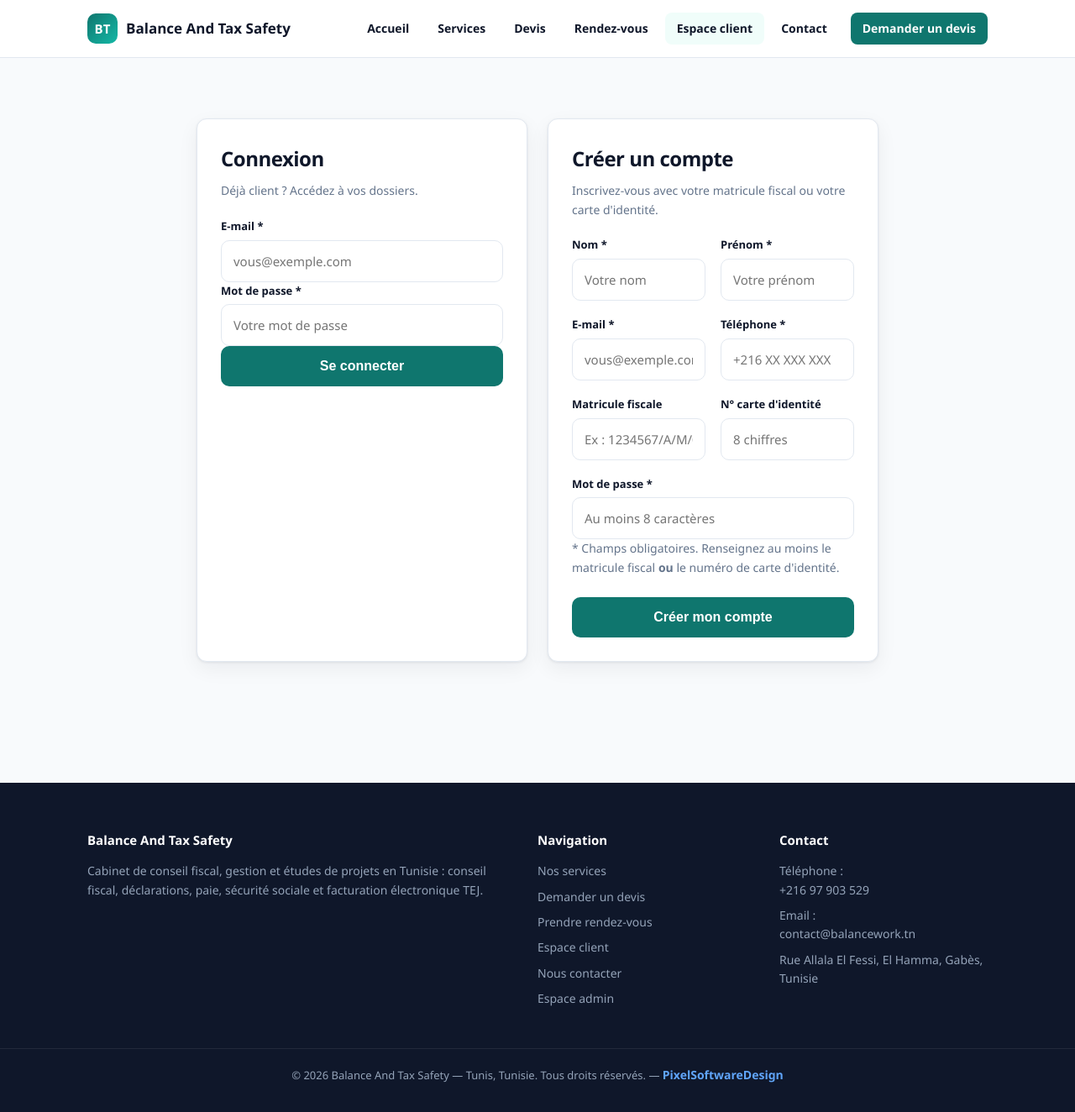
After one commit to ihashdesign-netizen/balancework, a Django app: page /espace-client/ in a window 1280 px wide. The commit adds this page. Shown: the whole page at 84% size. Run offline with Django 5.2, Linux system fonts and the light colour scheme.

Commit message:
Client portal: auth (register/login), client dashboard, service follow-up tracking

```diff
--- a/core/urls.py
+++ b/core/urls.py
@@ -11,6 +11,7 @@ urlpatterns = [
     path("contact/", TemplateView.as_view(template_name="contact.html"), name="contact"),
     path("rendezvous/", TemplateView.as_view(template_name="rendezvous.html"), name="rendezvous"),
     path("gestion/", TemplateView.as_view(template_name="admin.html"), name="admin_site"),
+    path("espace-client/", TemplateView.as_view(template_name="espace_client.html"), name="espace_client"),
 
     # API publique
     path("api/services", views.api_services, name="api_services"),
@@ -19,6 +20,12 @@ urlpatterns = [
     path("api/devis", views.api_devis, name="api_devis"),
     path("api/rendezvous", views.api_rendezvous, name="api_rendezvous"),
 
+    # API espace client
+    path("api/auth/register", views.api_client_register, name="api_client_register"),
+    path("api/auth/login", views.api_client_login, name="api_client_login"),
+    path("api/auth/logout", views.api_client_logout, name="api_client_logout"),
+    path("api/client/dashboard", views.api_client_dashboard, name="api_client_dashboard"),
+
     # API admin (jeton Bearer)
     path("api/admin/<str:table>", views.api_admin, name="api_admin"),
 
--- a/scripts/export_pages.py
+++ b/scripts/export_pages.py
@@ -34,6 +34,7 @@ PAGES = [
     ("/contact/", "contact/index.html"),
     ("/rendezvous/", "rendezvous/index.html"),
     ("/gestion/", "gestion/index.html"),
+    ("/espace-client/", "espace-client/index.html"),
 ]
 
 client = Client()
--- /dev/null
+++ b/static/js/client.js
@@ -0,0 +1,141 @@
+const BalanceClient = (() => {
+  const API_BASE = window.BALANCEWORK_API || "";
+  const TOKEN_KEY = "bts_client_token";
+
+  function token() {
+    return localStorage.getItem(TOKEN_KEY) || "";
+  }
+
+  function showAlert(id, type, message) {
+    const el = document.getElementById(id);
+    el.className = `alert show alert-${type}`;
+    el.textContent = message;
+  }
+
+  function clearAlert(id) {
+    const el = document.getElementById(id);
+    el.className = "alert";
+    el.textContent = "";
+  }
+
+  async function api(path, options = {}) {
+    const res = await fetch(API_BASE + path, {
+      ...options,
+      headers: {
+        "Content-Type": "application/json",
+        ...(token() ? { Authorization: `Bearer ${token()}` } : {}),
+        ...(options.headers || {}),
+      },
+    });
+    const data = await res.json().catch(() => ({}));
+    if (!res.ok) throw new Error(data.error || "Erreur");
+    return data;
+  }
+
+  async function login(e) {
+    e.preventDefault();
+    clearAlert("client-alert");
+    const btn = e.target.querySelector("button");
+    btn.disabled = true;
+    try {
+      const data = await api("/api/auth/login", {
+        method: "POST",
+        body: JSON.stringify({
+          email: document.getElementById("login-email").value.trim(),
+          password: document.getElementById("login-password").value,
+        }),
+      });
+      localStorage.setItem(TOKEN_KEY, data.token);
+      showDashboard(data.client);
+    } catch (err) {
+      showAlert("client-alert", "error", err.message);
+    } finally {
+      btn.disabled = false;
+    }
+  }
+
+  async function register(e) {
+    e.preventDefault();
+    clearAlert("client-alert");
+    const btn = e.target.querySelector("button");
+    btn.disabled = true;
+    try {
+      const data = await api("/api/auth/register", {
+        method: "POST",
+        body: JSON.stringify({
+          name: document.getElementById("reg-name").value.trim(),
+          prenom: document.getElementById("reg-prenom").value.trim(),
+          email: document.getElementById("reg-email").value.trim(),
+          phone: document.getElementById("reg-phone").value.trim(),
+          matricule_fiscale: document.getElementById("reg-matricule").value.trim(),
+          cin: document.getElementById("reg-cin").value.trim(),
+          password: document.getElementById("reg-password").value,
+        }),
+      });
+      localStorage.setItem(TOKEN_KEY, data.token);
+      showDashboard(data.client);
+    } catch (err) {
+      showAlert("client-alert", "error", err.message);
+    } finally {
+      btn.disabled = false;
+    }
+  }
+
+  function logout() {
+    api("/api/auth/logout", { method: "POST" }).catch(() => {});
+    localStorage.removeItem(TOKEN_KEY);
+    document.getElementById("dashboard-box").style.display = "none";
+    document.getElementById("auth-box").style.display = "";
+    clearAlert("client-alert");
+  }
+
+  function renderSuivis(suivis) {
+    const wrap = document.getElementById("dashboard-content");
+    if (!suivis.length) {
+      wrap.innerHTML = '<p style="color:#64748b">Aucun dossier en cours pour le moment. Votre cabinet les ajoutera ici.</p>';
+      return;
+    }
+    const rows = suivis
+      .map((s) => {
+        const badge = s.statut_service === "Clôturé" ? "badge confirme" : "badge nouveau";
+        const pay = s.statut_paiement === "Payé" ? "badge confirme" : "badge nouveau";
+        return `<tr>
+          <td>${s.service}</td>
+          <td>${s.date_echeance}</td>
+          <td><span class="${badge}">${s.statut_service}</span></td>
+          <td><span class="${pay}">${s.statut_paiement}</span></td>
+          <td>${s.montant} TND</td>
+          <td>${s.commentaire || "—"}</td>
+        </tr>`;
+      })
+      .join("");
+    wrap.innerHTML = `<table class="admin-table">
+      <thead><tr><th>Service</th><th>Échéance</th><th>Statut dossier</th><th>Statut paiement</th><th>Montant</th><th>Notes</th></tr></thead>
+      <tbody>${rows}</tbody></table>`;
+  }
+
+  function showDashboard(client) {
+    document.getElementById("auth-box").style.display = "none";
+    document.getElementById("dashboard-box").style.display = "";
+    document.getElementById("client-welcome").textContent =
+      `Bienvenue ${client.name}${client.matricule_fiscale ? " — Matricule : " + client.matricule_fiscale : ""}`;
+    api("/api/client/dashboard")
+      .then((data) => renderSuivis(data.suivis || []))
+      .catch((err) => {
+        document.getElementById("dashboard-content").innerHTML =
+          `<div class="alert show alert-error">${err.message}</div>`;
+      });
+  }
+
+  document.addEventListener("DOMContentLoaded", () => {
+    document.getElementById("login-form").addEventListener("submit", login);
+    document.getElementById("register-form").addEventListener("submit", register);
+    if (token()) {
+      api("/api/client/dashboard")
+        .then((data) => showDashboard(data.client))
+        .catch(() => localStorage.removeItem(TOKEN_KEY));
+    }
+  });
+
+  return { login, register, logout };
+})();
--- a/static/js/main.js
+++ b/static/js/main.js
@@ -11,6 +11,7 @@ const NAV_LINKS = [
   { href: "/services/", label: "Services" },
   { href: "/devis/", label: "Devis" },
   { href: "/rendezvous/", label: "Rendez-vous" },
+  { href: "/espace-client/", label: "Espace client" },
   { href: "/contact/", label: "Contact" },
 ];
 
@@ -18,6 +19,7 @@ const FOOTER_LINKS = [
   { href: "/services/", label: "Nos services" },
   { href: "/devis/", label: "Demander un devis" },
   { href: "/rendezvous/", label: "Prendre rendez-vous" },
+  { href: "/espace-client/", label: "Espace client" },
   { href: "/contact/", label: "Nous contacter" },
   { href: "/gestion/", label: "Espace admin" },
 ];
--- a/templates/admin.html
+++ b/templates/admin.html
@@ -25,6 +25,7 @@
           <button data-tab="clients" onclick="BalanceAdmin.switchTab('clients')">Clients</button>
           <button data-tab="payments" onclick="BalanceAdmin.switchTab('payments')">Paiements</button>
           <button data-tab="service_followups" onclick="BalanceAdmin.switchTab('service_followups')">Suivi services</button>
+          <button data-tab="client_service_suivis" onclick="BalanceAdmin.switchTab('client_service_suivis')">Dossiers clients</button>
           <button data-tab="types_service" onclick="BalanceAdmin.switchTab('types_service')">Types de service</button>
         </div>
         <button class="btn btn-outline" onclick="BalanceAdmin.logout()">Déconnexion</button>
--- /dev/null
+++ b/templates/espace_client.html
@@ -0,0 +1,88 @@
+{% extends "base.html" %}
+{% load static %}
+{% block title %}Espace client | {{ site_name }}{% endblock %}
+{% block description %}Connectez-vous à votre espace client pour consulter l'avancement de vos dossiers et le suivi de vos paiements.{% endblock %}
+{% block content %}
+
+<section class="section">
+  <div class="container form-card" style="max-width:860px">
+
+    <div id="client-alert" class="alert"></div>
+
+    <div id="auth-box">
+      <div class="grid-2">
+        <div class="card">
+          <h2 class="section-title" style="font-size:24px">Connexion</h2>
+          <p class="section-sub" style="margin-bottom:20px">Déjà client ? Accédez à vos dossiers.</p>
+          <form id="login-form" novalidate>
+            <div class="form-group">
+              <label for="login-email">E-mail *</label>
+              <input id="login-email" type="email" required placeholder="vous@exemple.com" />
+            </div>
+            <div class="form-group">
+              <label for="login-password">Mot de passe *</label>
+              <input id="login-password" type="password" required placeholder="Votre mot de passe" />
+            </div>
+            <button class="btn btn-lg btn-block" type="submit">Se connecter</button>
+          </form>
+        </div>
+
+        <div class="card">
+          <h2 class="section-title" style="font-size:24px">Créer un compte</h2>
+          <p class="section-sub" style="margin-bottom:20px">Inscrivez-vous avec votre matricule fiscal ou votre carte d'identité.</p>
+          <form id="register-form" novalidate>
+            <div class="form-grid">
+              <div class="form-group">
+                <label for="reg-name">Nom *</label>
+                <input id="reg-name" required placeholder="Votre nom" />
+              </div>
+              <div class="form-group">
+                <label for="reg-prenom">Prénom *</label>
+                <input id="reg-prenom" required placeholder="Votre prénom" />
+              </div>
+              <div class="form-group">
+                <label for="reg-email">E-mail *</label>
+                <input id="reg-email" type="email" required placeholder="vous@exemple.com" />
+              </div>
+              <div class="form-group">
+                <label for="reg-phone">Téléphone *</label>
+                <input id="reg-phone" type="tel" required placeholder="+216 XX XXX XXX" />
+              </div>
+              <div class="form-group">
+                <label for="reg-matricule">Matricule fiscale</label>
+                <input id="reg-matricule" placeholder="Ex : 1234567/A/M/000" />
+              </div>
+              <div class="form-group">
+                <label for="reg-cin">N° carte d'identité</label>
+                <input id="reg-cin" maxlength="8" placeholder="8 chiffres" />
+              </div>
+              <div class="form-group full">
+                <label for="reg-password">Mot de passe *</label>
+                <input id="reg-password" type="password" required placeholder="Au moins 8 caractères" />
+              </div>
+            </div>
+            <p class="form-note">* Champs obligatoires. Renseignez au moins le matricule fiscal <strong>ou</strong> le numéro de carte d'identité.</p>
+            <button class="btn btn-lg btn-block" type="submit" style="margin-top:8px">Créer mon compte</button>
+          </form>
+        </div>
+      </div>
+    </div>
+
+    <div id="dashboard-box" style="display:none">
+      <div style="display:flex;justify-content:space-between;align-items:center;flex-wrap:wrap;gap:12px;margin-bottom:20px">
+        <div>
+          <h2 class="section-title" style="margin:0">Mes dossiers et services</h2>
+          <p id="client-welcome" style="color:#64748b;margin:6px 0 0"></p>
+        </div>
+        <button class="btn btn-outline" onclick="BalanceClient.logout()">Déconnexion</button>
+      </div>
+      <div id="dashboard-content"><p>Chargement…</p></div>
+    </div>
+
+  </div>
+</section>
+
+{% endblock %}
+{% block extra_js %}
+<script src="{% static 'js/client.js' %}"></script>
+{% endblock %}
```
Also changed, not shown: core/models.py (+62 -3 lines), core/views.py (+126 -6 lines), static/js/admin.js (+25 -6 lines), core/migrations/0007_client_cin_client_matricule_fiscale_client_prenom_and_more.py (added).
